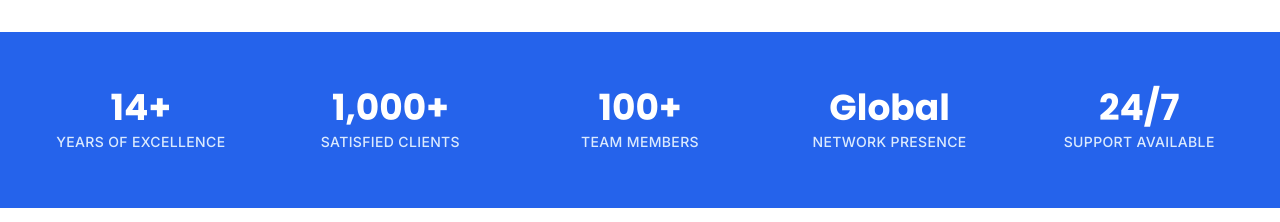
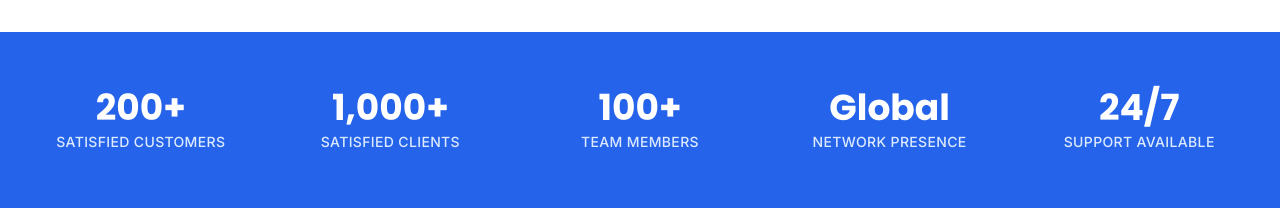
Before and after one commit to Abhishek6122008/indus-website, a Next.js app: page / in a window 1280 px wide. Shown: the part 4740-4962 px from the top of the page. Built offline with nearby package versions, Linux system fonts and the light colour scheme; no server answers.

Commit message:
update customers stats text

```diff
--- a/src/components/sections/home/StatsBar/index.jsx
+++ b/src/components/sections/home/StatsBar/index.jsx
@@ -1,5 +1,5 @@
 const stats = [
-  { value: '14+', label: 'Years of Excellence' },
+  { value: '200+', label: 'Satisfied Customers' },
   { value: '1,000+', label: 'Satisfied Clients' },
   { value: '100+', label: 'Team Members' },
   { value: 'Global', label: 'Network Presence' },
```
